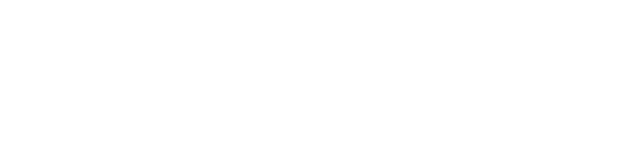
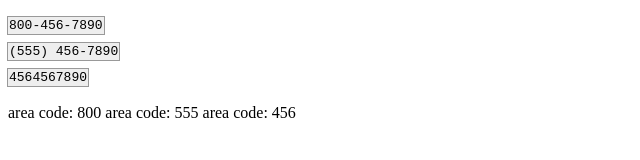
Before and after one commit to eggheadio-projects/regex-in-javascript, a plain HTML site: page javascript-javascript-regular-expressions-find-groups-of-characters/index.html in a window 1280 px wide. Shown: the whole page, without its empty margins (0-640 px from the left). Drawn offline with Linux system fonts and the light colour scheme.

Commit message:
prepare plunker

```diff
--- a/javascript-javascript-regular-expressions-find-a-string-that-precedes-another-string/index.html
+++ b/javascript-javascript-regular-expressions-find-a-string-that-precedes-another-string/index.html
@@ -16,5 +16,6 @@
 </head>
 <body>
   <pre></pre>
+  <script src="script.js"></script>
 </body>
 </html>
--- a/javascript-javascript-regular-expressions-find-groups-of-characters/index.html
+++ b/javascript-javascript-regular-expressions-find-groups-of-characters/index.html
@@ -16,5 +16,6 @@
 </head>
 <body>
   <pre></pre>
+  <script src="script.js"></script>
 </body>
 </html>
--- a/javascript-javascript-regular-expressions-find-groups-of-characters/script.js
+++ b/javascript-javascript-regular-expressions-find-groups-of-characters/script.js
@@ -7,7 +7,7 @@ var str = `800-456-7890
 
 var regex = /\(?(\d{3})\)?[\s-]?\d{3}[\s-]?\d{4}/g;
 
-console.log(str.replace(regex, 'area code: $1'))
+console.log(str.replace(regex, 'area code: $1')) || displayInPreview(str.replace(regex, 'area code: $1'));
 
 
 /**
@@ -22,3 +22,13 @@ const output = (str, regex, target) => {
     );
 }
 output(str, regex, document.querySelector('pre'));
+
+
+
+// display in plunker preview
+function displayInPreview(string) {
+  var newDiv = document.createElement("div");
+  var newContent = document.createTextNode(string);
+  newDiv.appendChild(newContent);
+  document.body.appendChild(newDiv)
+}
```
Also changed, not shown: javascript-javascript-regular-expressions-find-plain-text-patterns/index.html (+1 -0 lines), javascript-javascript-regular-expressions-find-repeated-patterns/index.html (+1 -0 lines), javascript-javascript-regular-expressions-find-sets-of-characters/index.html (+1 -0 lines), javascript-javascript-regular-expressions-find-the-start-and-end-of-whole-words/index.html (+1 -0 lines), javascript-javascript-regular-expressions-introduction/index.html (+1 -0 lines), javascript-javascript-regular-expressions-introduction/script.js (+18 -8 lines), javascript-javascript-regular-expressions-match-the-same-string-twice/index.html (+1 -0 lines), javascript-javascript-regular-expressions-match-the-same-string-twice/script.js (+11 -1 lines), javascript-javascript-regular-expressions-match-the-start-and-end-of-a-line/index.html (+1 -0 lines), javascript-javascript-regular-expressions-match-the-start-and-end-of-a-line/script.js (+10 -1 lines), javascript-javascript-regular-expressions-use-shorthand-to-find-common-sets-of-characters/index.html (+1 -0 lines).
